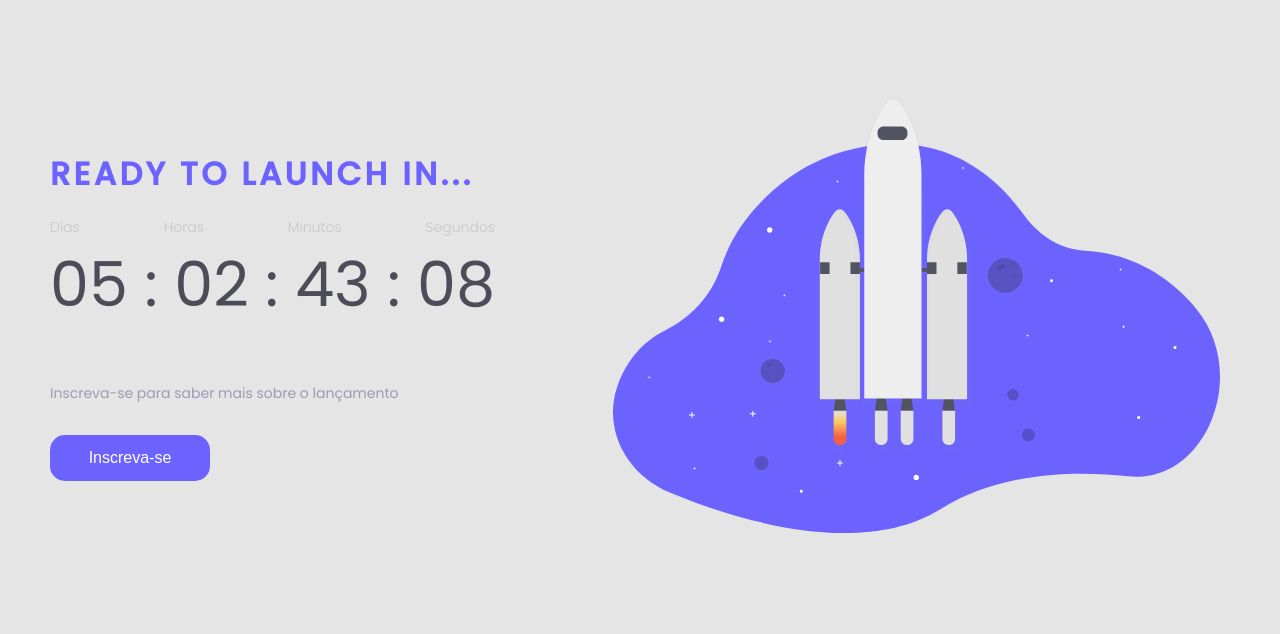
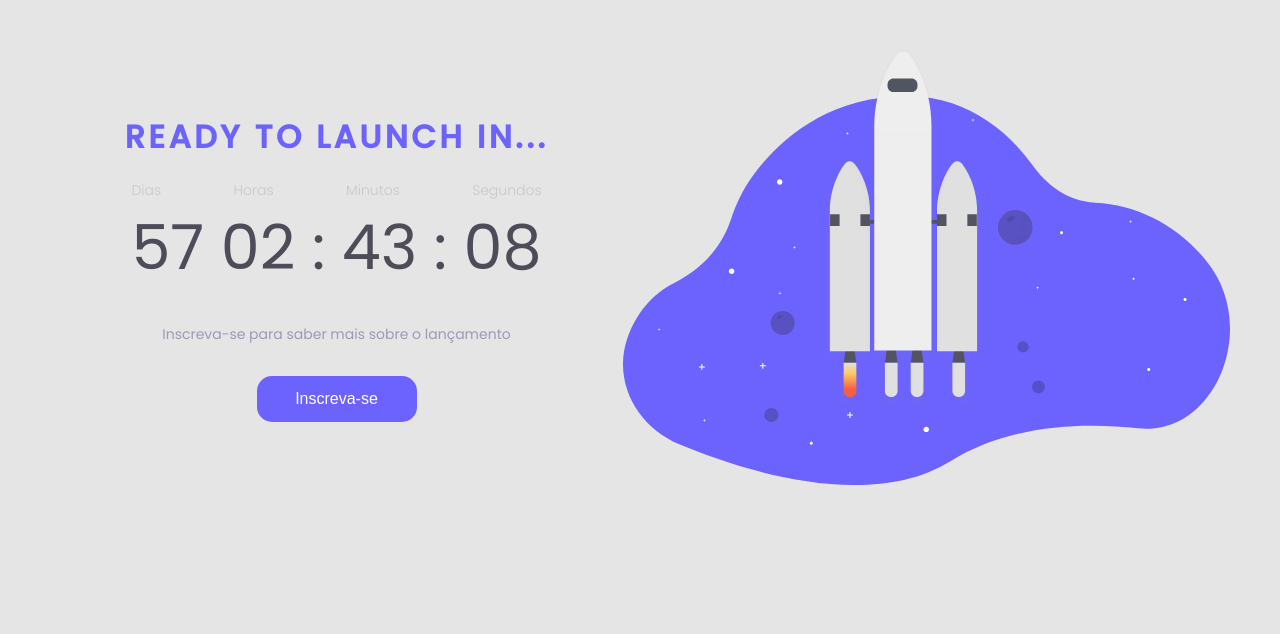
Before and after one commit to LaisLAlvarenga/Desafios-Discover-Rocketseat, a plain HTML site: page Countdown/index.html in a window 1280 px wide. Drawn offline with Linux system fonts and the light colour scheme.

Commit message:
refactoring HTML/CSS

```diff
--- a/Countdown/index.html
+++ b/Countdown/index.html
@@ -13,31 +13,32 @@
     <link rel="stylesheet" href="style.css" />
   </head>
   <body onload="countdown()">
-    <div class="content">
+    <p id="text1"></p>
+    <main>
       <h1>Ready to launch in...</h1>
 
-      <section class="data-time">
+      <div class="data-time">
         <div class="data">
           <span>Dias</span>
           <span>Horas</span>
           <span>Minutos</span>
           <span>Segundos</span>
         </div>
-        <div class="time">
+
+        <div class="countdown">
           <span id="day"></span>
           <span id="hour"></span>
           <span id="minute"></span>
           <span id="second"></span>
         </div>
-      </section>
+      </div>
 
-      <div class="time"></div>
-
-      <p class="text">Inscreva-se para saber mais sobre o lançamento</p>
+      <p>Inscreva-se para saber mais sobre o lançamento</p>
 
       <button>Inscreva-se</button>
-    </div>
-    <img src="./assets/rocket.svg" alt="" />
+    </main>
+
+    <img src="./assets/rocket.svg" alt="Um foguete no espaço." />
     <script src="script.js"></script>
   </body>
 </html>
--- a/Countdown/script.js
+++ b/Countdown/script.js
@@ -1,5 +1,5 @@
 const clock = document.querySelector('.time');
-const timeFinish = new Date("Nov 10, 2022 00:00:00").getTime();
+const timeFinish = new Date("Jan 01, 2023 00:00:00").getTime();
 
 function countdown() {
   const timeNow = new Date().getTime();
--- a/Countdown/style.css
+++ b/Countdown/style.css
@@ -15,45 +15,28 @@
 
 body {
     font-family: var(--font-family);
-    /* padding: 150px 50px; */
+    padding: 50px 50px;
+
     display: flex;
     justify-content: space-between;
+    align-items: center;
 }
-.content {
-    padding: 150px 50px;
+
+main {
+    display: flex;
+    flex-direction: column;
+    align-items: center;
 }
+
 h1 {
     color: var(--purple);
+    padding-bottom: 19px;
+
     font-size: 36;
     font-weight: 700;
     letter-spacing: 0.105em;
+
     text-transform: uppercase;
-    padding-bottom: 19px;
-}
-
-button {
-    border-radius: 15px;
-    color: #fff;
-    background-color: var(--purple);
-
-    width: 160px;
-    height: 46px;
-
-    border: none;
-    font-weight: 400;
-    font-size: 16px;
-}
-
-.text {
-    font-size: 14px;
-    color: var(--text-color);
-    padding-bottom: 31px;
-}
-
-.time {
-    font-size: 62px;
-    color: var(--black);
-    padding-bottom: 26px;
 }
 
 .data {
@@ -66,6 +49,33 @@
     font-size: 14px;
 }
 
-img {
-    margin-right: 60px;
+.countdown {
+    font-size: 62px;
+    color: var(--black);
 }
+
+p {
+    font-size: 14px;
+    color: var(--text-color);
+
+    padding-bottom: 31px;
+    padding-top: 30px;
+}
+
+button {
+    background-color: var(--purple);
+    color: #fff;
+
+    font-size: 16px;
+    font-weight: 400;
+
+    width: 160px;
+    height: 46px;
+
+    border: none;
+    border-radius: 15px;
+}
+
+button:hover {
+    filter: brightness(80%);
+}
```
